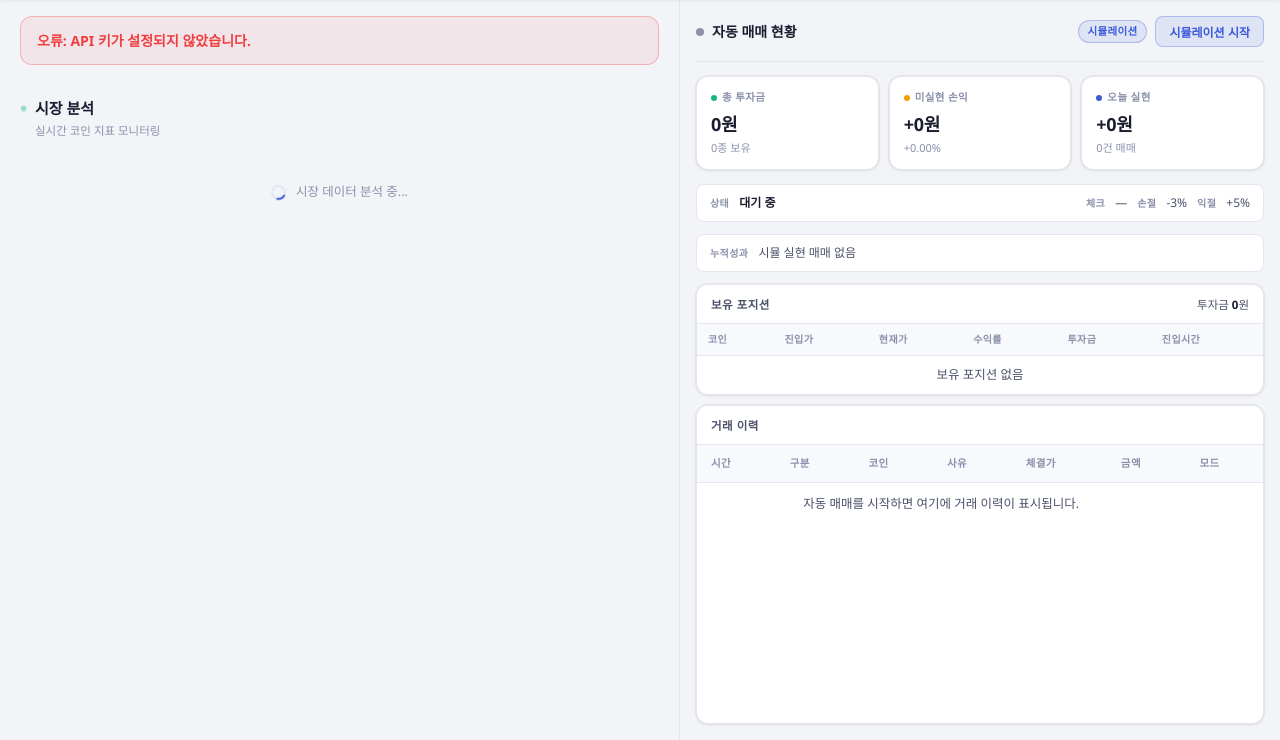
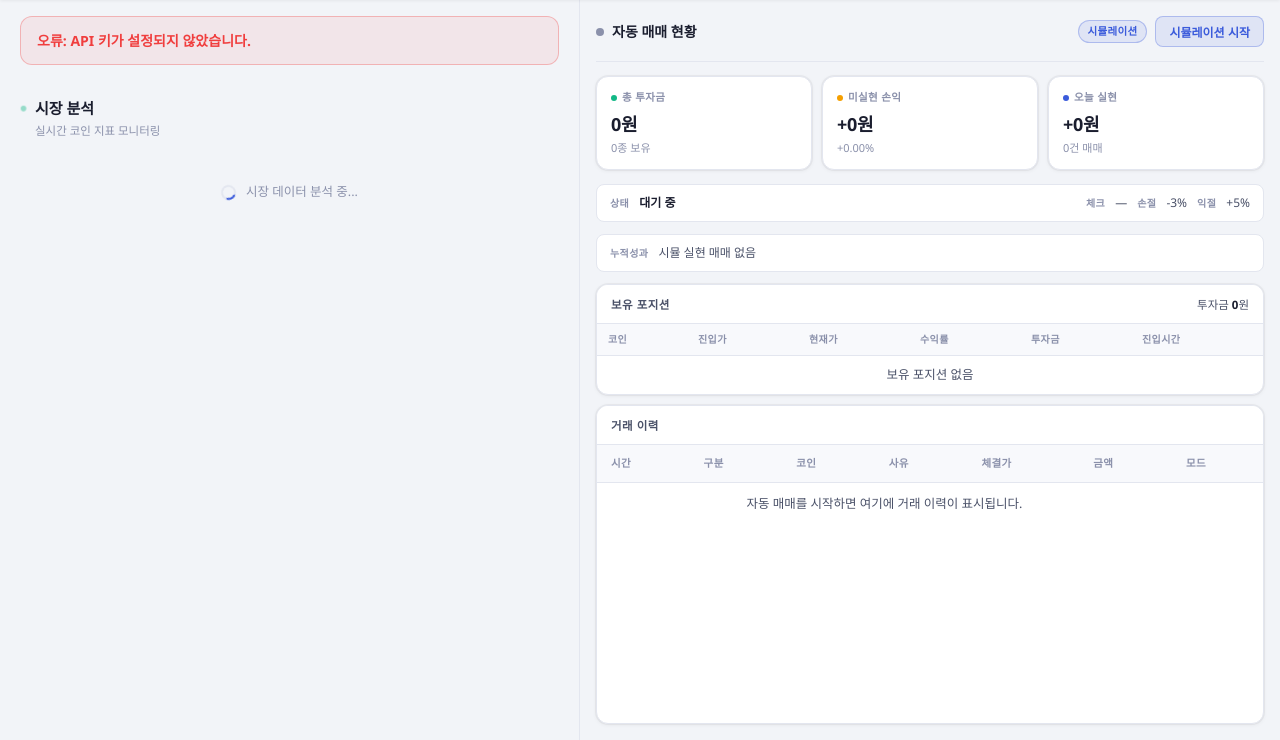
Before and after one commit to Joosiyoung/upbit-bot, a Flask app: page / in a window 1280 px wide. Shown: the part 60-800 px from the top of the page. Run offline with Flask 3, Linux system fonts and the light colour scheme; data that the repository does not hold is empty.

Commit message:
Widen right panel to eliminate trade-log horizontal scroll
Panel-right: 720→820px (default), breakpoints adjusted proportionally (+100px each).

Co-Authored-By: Claude Sonnet 4.6 (1M context) <noreply@anthropic.com>

```diff
--- a/web/static/style.css
+++ b/web/static/style.css
@@ -185,7 +185,7 @@ header {
   flex: 1; min-width: 0; overflow-y: auto; border-right: 1px solid var(--border);
 }
 .panel-right {
-  width: 720px; flex-shrink: 0;
+  width: 820px; flex-shrink: 0;
   overflow: hidden;            /* 패널 전체 스크롤 제거 */
   background: var(--bg-base);
   display: flex; flex-direction: column;
@@ -651,13 +651,13 @@ footer {
 
 /* ── 반응형 ── */
 @media (max-width: 1600px) {
-  .panel-right { width: 660px; }
+  .panel-right { width: 760px; }
 }
 @media (max-width: 1400px) {
-  .panel-right { width: 600px; }
+  .panel-right { width: 700px; }
 }
 @media (max-width: 1200px) {
-  .panel-right { width: 520px; }
+  .panel-right { width: 620px; }
   .trade-stat-value { font-size: 15px; }
 }
 @media (max-width: 900px) {
--- a/web/templates/index.html
+++ b/web/templates/index.html
@@ -5,7 +5,7 @@
 <meta name="viewport" content="width=device-width, initial-scale=1.0">
 <title>Upbit AutoTrade</title>
 <link rel="icon" href="/static/favicon.ico" type="image/x-icon">
-<link rel="stylesheet" href="/static/style.css?v=9">
+<link rel="stylesheet" href="/static/style.css?v=10">
 </head>
 <body>
 
```
